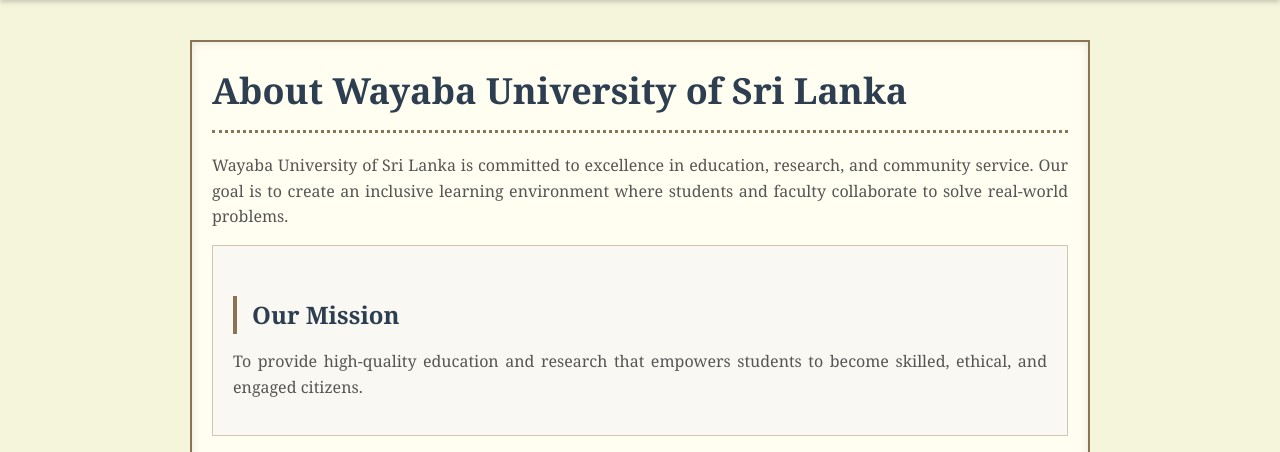
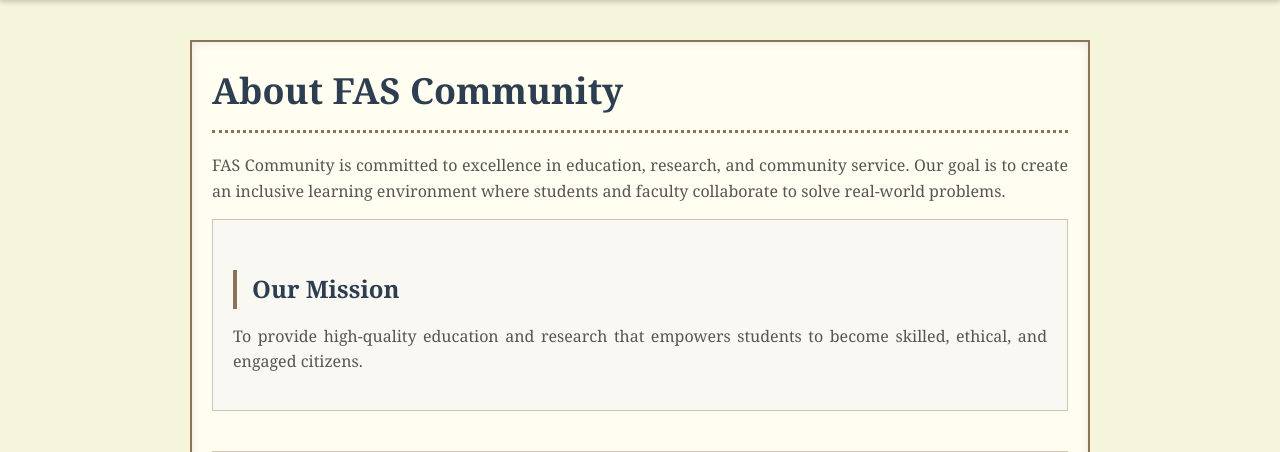
Before and after one commit to janiyaNIMA/community-fas-wyb, a Flask app: page /about in a window 1280 px wide. Shown: the part 195-647 px from the top of the page. Run offline with Flask 3, Linux system fonts and the light colour scheme.

Commit message:
Update index and other templates to reflect Community FAS branding

```diff
--- a/templates/index.html
+++ b/templates/index.html
@@ -4,8 +4,8 @@
 
 {% block content %}
 <div class="hero">
-    <h1>Welcome to Wayaba University of Sri Lanka</h1>
-    <p>Wayaba University of Sri Lanka is a vibrant community dedicated to teaching, research, and public service. We offer a range of undergraduate and postgraduate programs designed to prepare students for leadership in their fields.</p>
+    <h1>Welcome to Community FAS of Wayaba University of Sri Lanka</h1>
+    <p>Community FAS is a vibrant community dedicated to teaching, research, and public service. We offer a range of undergraduate and postgraduate programs designed to prepare students for leadership in their fields.</p>
 </div>
 
 <section class="offerings">
--- a/templates/other.html
+++ b/templates/other.html
@@ -3,9 +3,9 @@
 {% block title %}About - Wayaba University of Sri Lanka{% endblock %}
 
 {% block content %}
-<h1>About Wayaba University of Sri Lanka</h1>
+<h1>About FAS Community</h1>
 
-<p>Wayaba University of Sri Lanka is committed to excellence in education, research, and community service. Our goal is to create an inclusive learning environment where students and faculty collaborate to solve real-world problems.</p>
+<p>FAS Community is committed to excellence in education, research, and community service. Our goal is to create an inclusive learning environment where students and faculty collaborate to solve real-world problems.</p>
 
 <section class="mission">
     <h2>Our Mission</h2>
```
